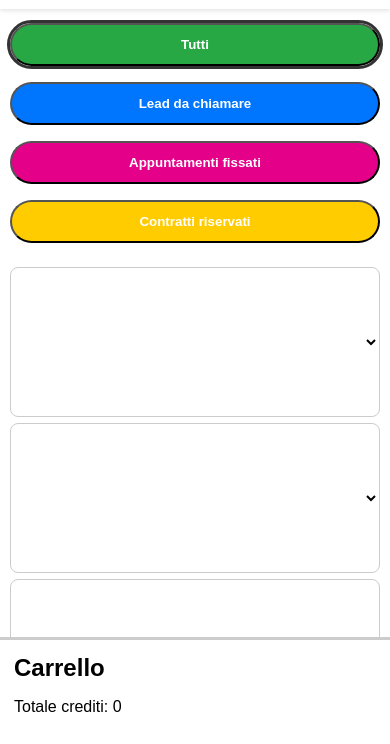
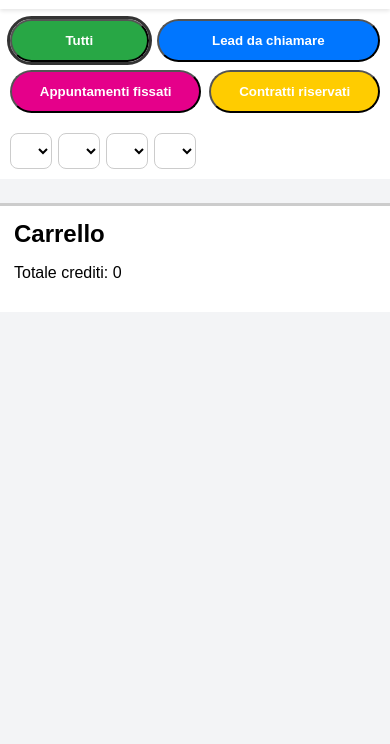
Before and after one commit to IlTrovaClienti/IlTrovaClienti, a plain HTML site: page index.html in a window 390 px wide. Shown: the part 98-842 px from the top of the page. Drawn offline with Linux system fonts and the light colour scheme; no server answers.

Commit message:
Update style.css

```diff
--- a/style.css
+++ b/style.css
@@ -38,12 +38,6 @@ html, body {
 .btn-pink   { background: var(--pink);   color: #fff; }
 .btn-yellow { background: var(--yellow); color: #000; }
 .btn-grey   { background: #ccc;          color: #000; }
-
-/* Aggiunge piena larghezza ai bottoni all'interno delle card */
-.card button {
-  width: 100%;
-  margin-top: auto;
-}
 
 /* -------------------------
    HEADER
@@ -90,18 +84,23 @@ html, body {
    ------------------------- */
 .filters {
   display: flex;
-  flex-wrap: wrap;
   gap: 6px;
   padding: 10px;
   background: #fff;
   z-index: 8;
+  overflow-x: auto;
 }
+.filters::-webkit-scrollbar { height: 6px; }
+.filters::-webkit-scrollbar-thumb { background: rgba(0,0,0,.2); border-radius: 3px; }
+
 .filters select {
-  flex: 1 1 150px;
-  padding: 8px;
+  flex: 0 0 auto;
+  padding: 6px 10px;
   border-radius: 8px;
   border: 1px solid #ccc;
   background: #fff;
+  height: 36px;
+  font-size: .9rem;
 }
 
 /* -------------------------
@@ -201,25 +200,3 @@ html, body {
   border-radius: 6px;
 }
 #ibanBox { padding: 8px 0; }
-
-/* -------------------------
-   RESPONSIVE MOBILE
-   ------------------------- */
-@media (max-width: 600px) {
-  /* Tabs verticali full-width */
-  .tabs {
-    flex-direction: column;
-    align-items: stretch;
-  }
-  .tab {
-    width: 100% !important;
-    margin: 4px 0;
-  }
-  /* Filtri e select full-width */
-  .filters {
-    flex-direction: column;
-  }
-  .filters select {
-    width: 100%;
-  }
-}
```
